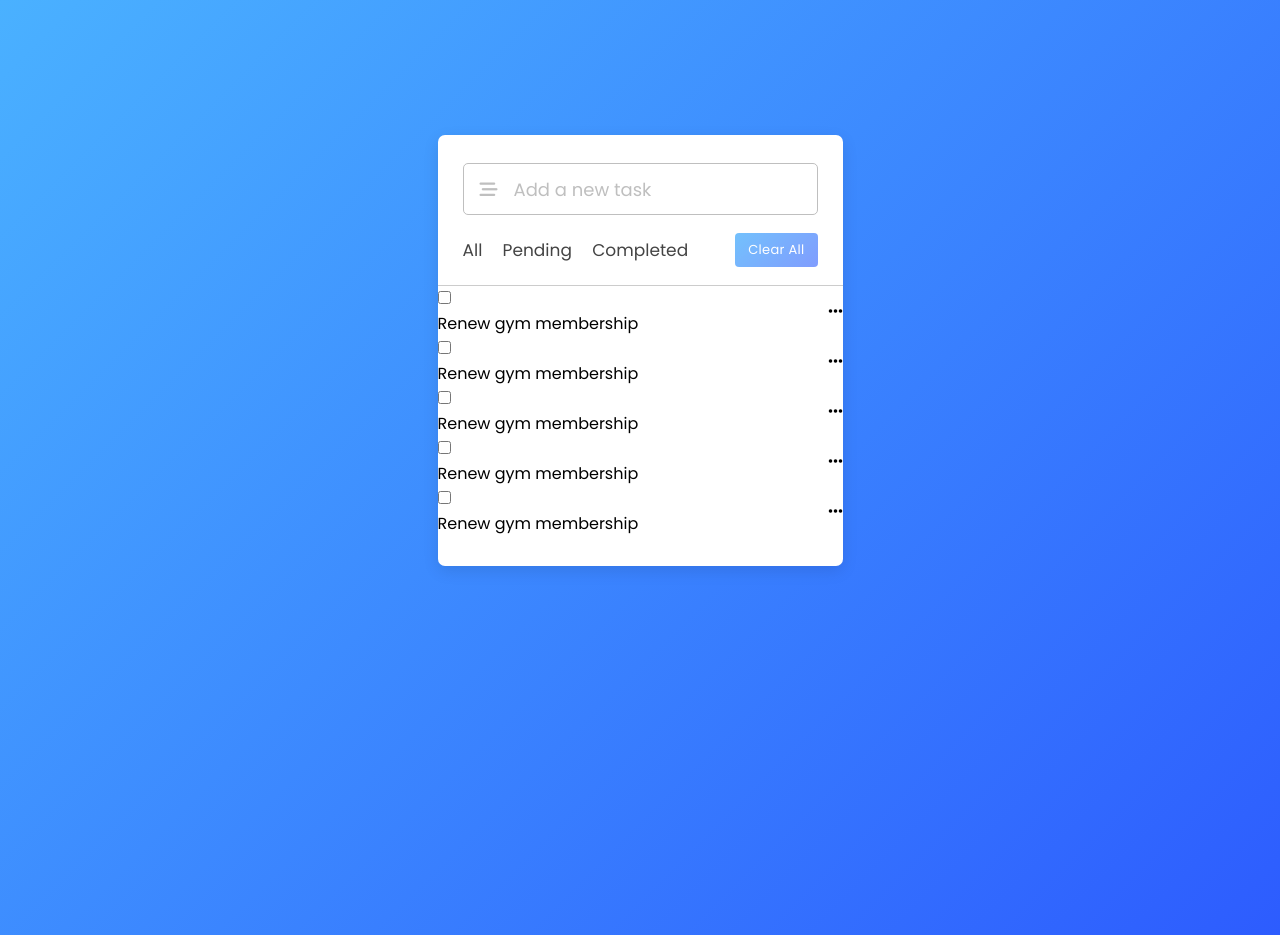
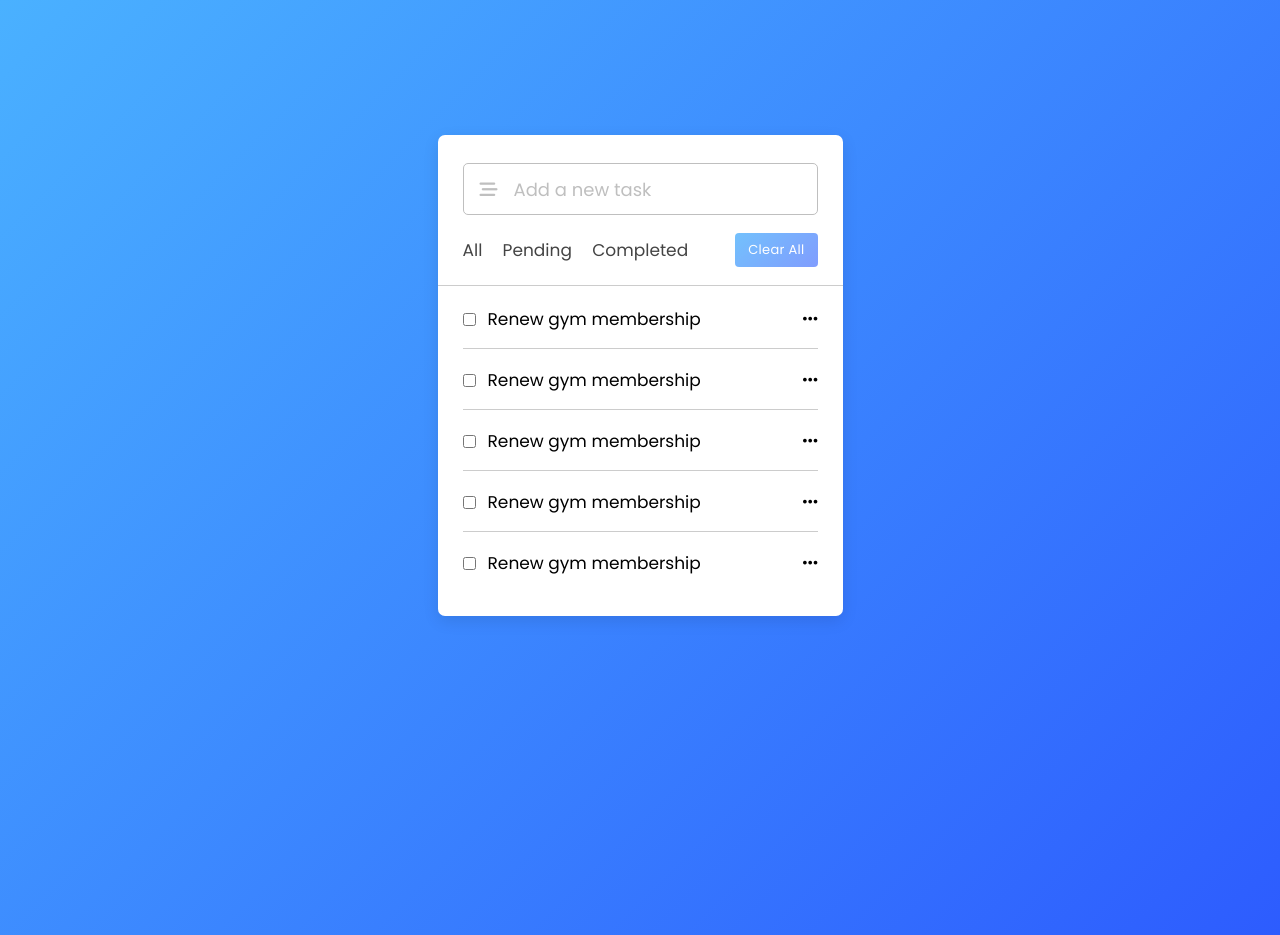
Before and after one commit to mirayatech/Todo-App, a plain HTML site: page index.html in a window 1280 px wide. Drawn offline with Linux system fonts and the light colour scheme.

Commit message:
add styling to task-box and task

```diff
--- a/style.css
+++ b/style.css
@@ -62,7 +62,7 @@ body {
   color: #bfbfbf;
 }
 
-/* Controls */
+/* Controls (filters)  */
 .controls,
 li {
   display: flex;
@@ -104,3 +104,58 @@ li {
 .clear-btn:active {
   transform: scale(0.93);
 }
+
+/* Tasks */
+.task-box {
+  margin-top: 20px;
+  margin-right: 5px;
+  padding: 0 20px 10px 25px;
+}
+
+.task-box::-webkit-scrollbar {
+  width: 5px;
+}
+.task-box::-webkit-scrollbar-track {
+  background: #f1f1f1;
+  border-radius: 25px;
+}
+
+.task-box::-webkit-scrollbar-thumb {
+  background: #e6e6e6;
+}
+
+.task-box .task {
+  list-style: none;
+  font-size: calc(17 / 16 * 1rem);
+  margin-bottom: 18px;
+  padding-bottom: 16px;
+  align-items: flex-start;
+  border-bottom: 1px solid #ccc;
+}
+.task-box .task:last-child {
+  margin-bottom: 0;
+  border-bottom: 0;
+  padding: 0;
+}
+
+.task-box .task label {
+  display: flex;
+  align-items: flex-start;
+}
+.task label input {
+  margin-top: 7px;
+  accent-color: #3c87ff;
+}
+.task label p {
+  user-select: none;
+  margin-left: 12px;
+  word-wrap: break-word;
+}
+
+.task-box .settings {
+  position: relative;
+}
+
+.settings :where(i, li) {
+  cursor: pointer;
+}
```
